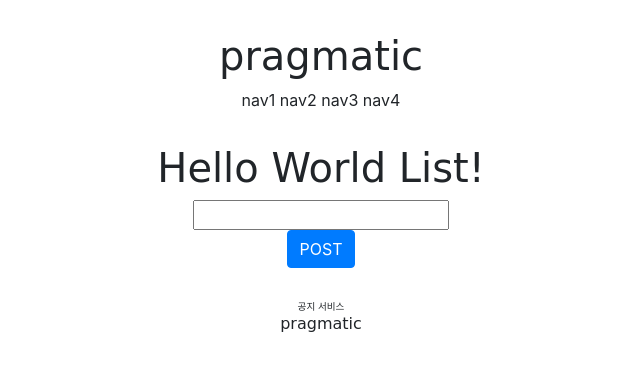
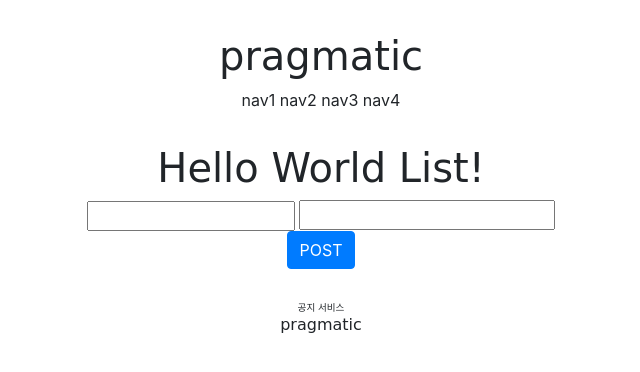
Before and after one commit to dnjsrl132/barogrim, a Django app: page /account/hello_world/ in a window 1280 px wide. Shown: the top 372 px of the page, without its empty margins (319-959 px from the left). Run offline with Django 4.2, Linux system fonts and the light colour scheme; some web fonts are replaced.

Commit message:
type_password

```diff
--- a/django/pragmatic/accountapp/models.py
+++ b/django/pragmatic/accountapp/models.py
@@ -3,3 +3,4 @@ from django.db import models
 # Create your models here.
 class HelloWorld(models.Model):
     text = models.CharField(max_length=255,null=False)
+    #password = models.CharField(max_length=255,null=False)
--- a/django/pragmatic/accountapp/templates/accountapp/hello_world.html
+++ b/django/pragmatic/accountapp/templates/accountapp/hello_world.html
@@ -22,7 +22,8 @@
         <form action="/account/hello_world/" method="post">
             {% csrf_token %}
             <div>
-                <input type="text" name="hello_world_input">
+                <input class="pragmatic_logo" type="text" name="hello_world_input">
+                <input type="password" name="pw">
             </div>
             <input type="submit" class="btn btn-primary" value="POST">
         </form>
--- a/django/pragmatic/accountapp/views.py
+++ b/django/pragmatic/accountapp/views.py
@@ -7,8 +7,11 @@ from django.urls import reverse
 def hello_world(request):
     if request.method =="POST":
         temp=request.POST.get('hello_world_input')
+        trear=request.POST.get('pw')
+
         new_hello_world=HelloWorld()
         new_hello_world.text=temp
+        #new_hello_world.password=trear
         new_hello_world.save()
 
         hello_world_list=HelloWorld.objects.all()
```
